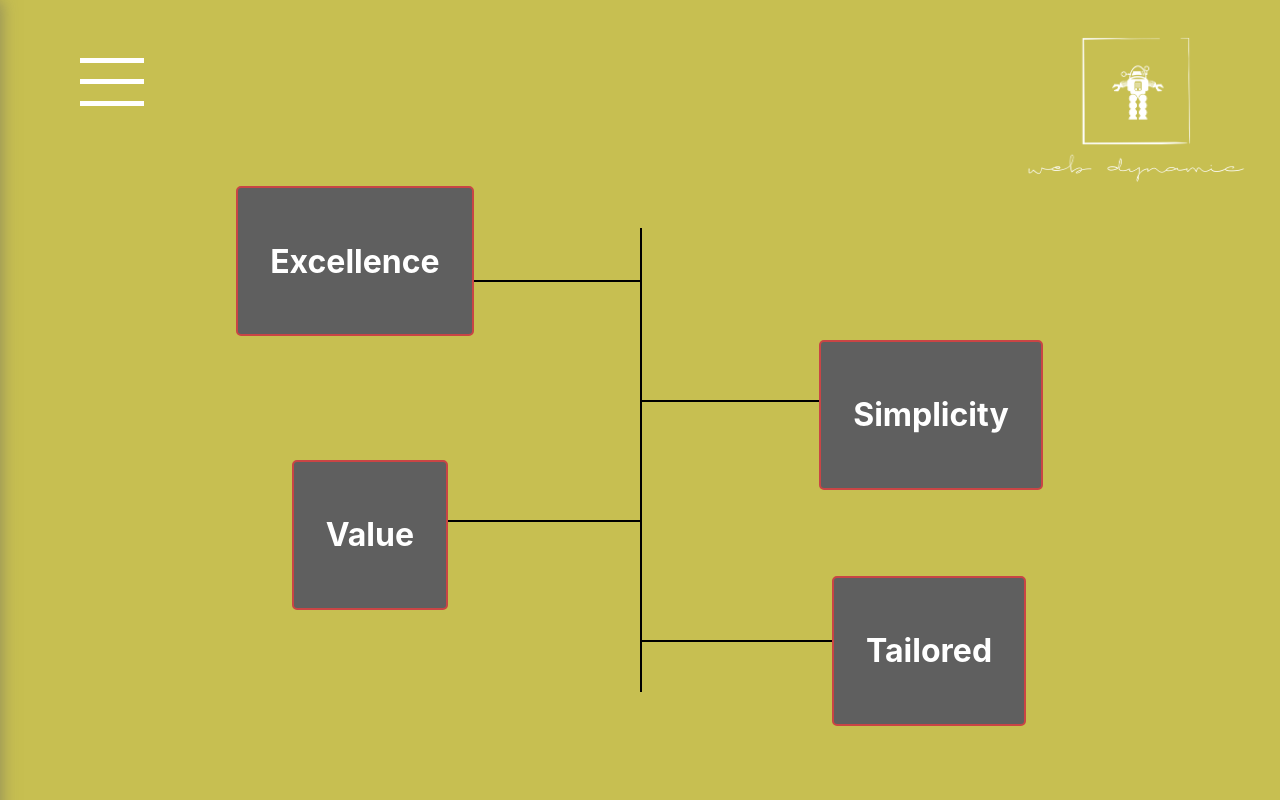
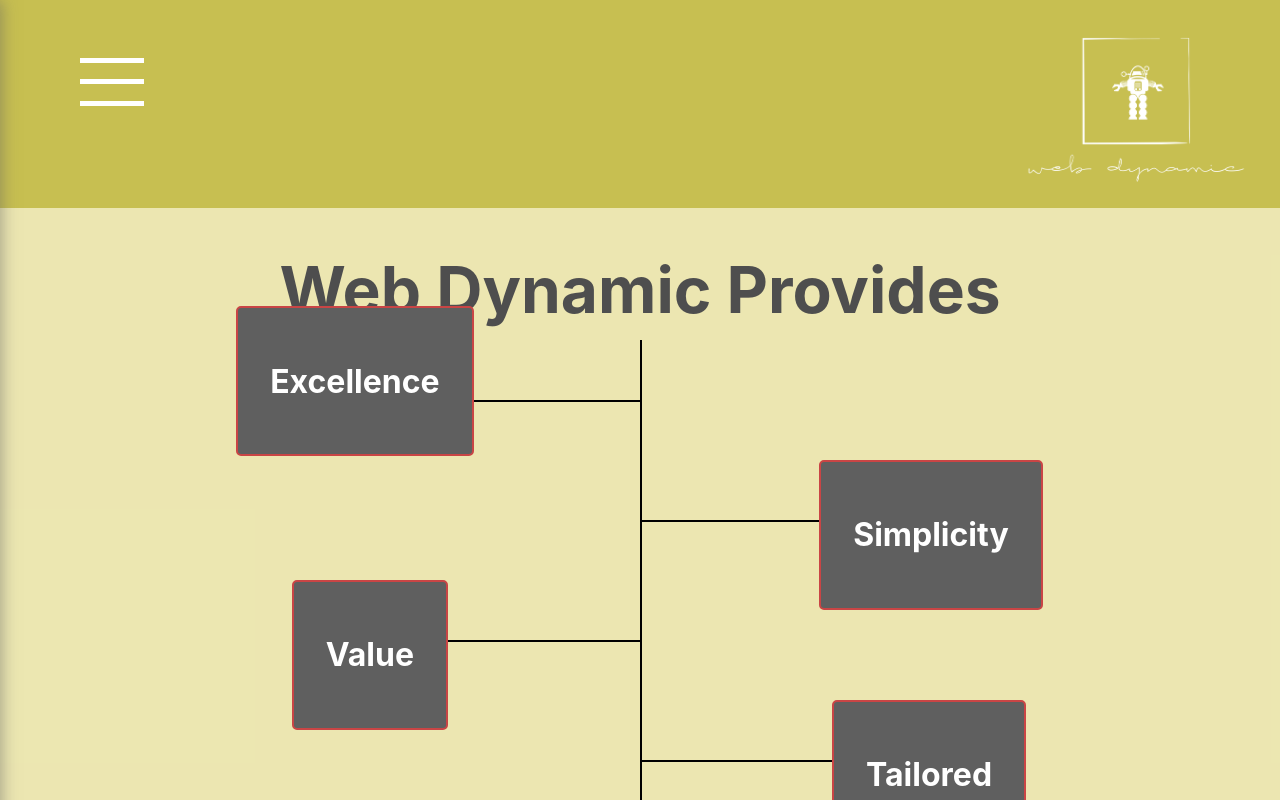
Before and after one commit to Rsotolongo77/Web_Dynamic, a React (Create React App) app in the folder client/: page /about in a window 1280 px wide. Shown: the top 800 px of the page. Built offline with nearby package versions, Linux system fonts and the light colour scheme.

Commit message:
basic layout for about page started.

```diff
--- a/client/src/components/MainAbout/mainAbout.css
+++ b/client/src/components/MainAbout/mainAbout.css
@@ -1,15 +1,30 @@
+.aboutMain {
+    text-align: center;
+    margin-top: 3rem;
+    margin-bottom: 10rem;
+    height: 100vh;
+    width: 100vw;
+    background-color: rgba(255, 251, 226, 0.664);
+}
+
+.introAbout {
+    color: rgb(78, 78, 78);
+    font-size: 2rem;
+    font-family: -apple-system, BlinkMacSystemFont, 'Segoe UI', Roboto, Oxygen, Ubuntu, Cantarell, 'Open Sans', 'Helvetica Neue', sans-serif;
+}
+
 .verticalLine {
     position: absolute;
-    top: 28.5%;
+    top: 42.5%;
     left: 50%;
-    height: 58%;
+    height: 60%;
     width: 2px;
     background-color: black;
 }
 
 .horizontal_line1 {
     position: absolute;
-    top: 35%;
+    top: 50%;
     left: 37%;
     height: 2px;
     width: 13%;
@@ -18,7 +33,7 @@
 
 .horizontal_line2 {
     position: absolute;
-    top: 50%;
+    top: 65%;
     left: 50%;
     height: 2px;
     width: 14%;
@@ -27,7 +42,7 @@
 
 .horizontal_line3 {
     position: absolute;
-    top: 65%;
+    top: 80%;
     left: 35%;
     height: 2px;
     width: 15%;
@@ -36,7 +51,7 @@
 
 .horizontal_line4 {
     position: absolute;
-    top: 80%;
+    top: 95%;
     left: 50%;
     height: 2px;
     width: 15%;
@@ -45,7 +60,7 @@
 
 .horizontal_box1 {
     position: absolute;
-    bottom: 58%;
+    bottom: 43%;
     right: 63%;
     padding: 2rem;
     color: white;
@@ -57,7 +72,7 @@
 
 .horizontal_box2 {
     position: absolute;
-    top: 42.5%;
+    top: 57.5%;
     left: 64%;
     padding: 2rem;
     color: white;
@@ -69,7 +84,7 @@
 
 .horizontal_box3 {
     position: absolute;
-    top: 57.5%;
+    top: 72.5%;
     right: 65%;
     padding: 2rem;
     color: white;
@@ -81,7 +96,7 @@
 
 .horizontal_box4 {
     position: absolute;
-    top: 72%;
+    top: 87.5%;
     left: 65%;
     padding: 2rem;
     color: white;
--- a/client/src/components/MainAbout/mainAbout.js
+++ b/client/src/components/MainAbout/mainAbout.js
@@ -5,6 +5,7 @@ import './mainAbout.css';
 const MainAbout = () => {
     return (
         <div className='aboutMain'>
+            <div className='introAbout'><h1>Web Dynamic Provides</h1></div>
             <div className='verticalLine'></div>
 
             <div className='horizontal_line1'></div>
```
